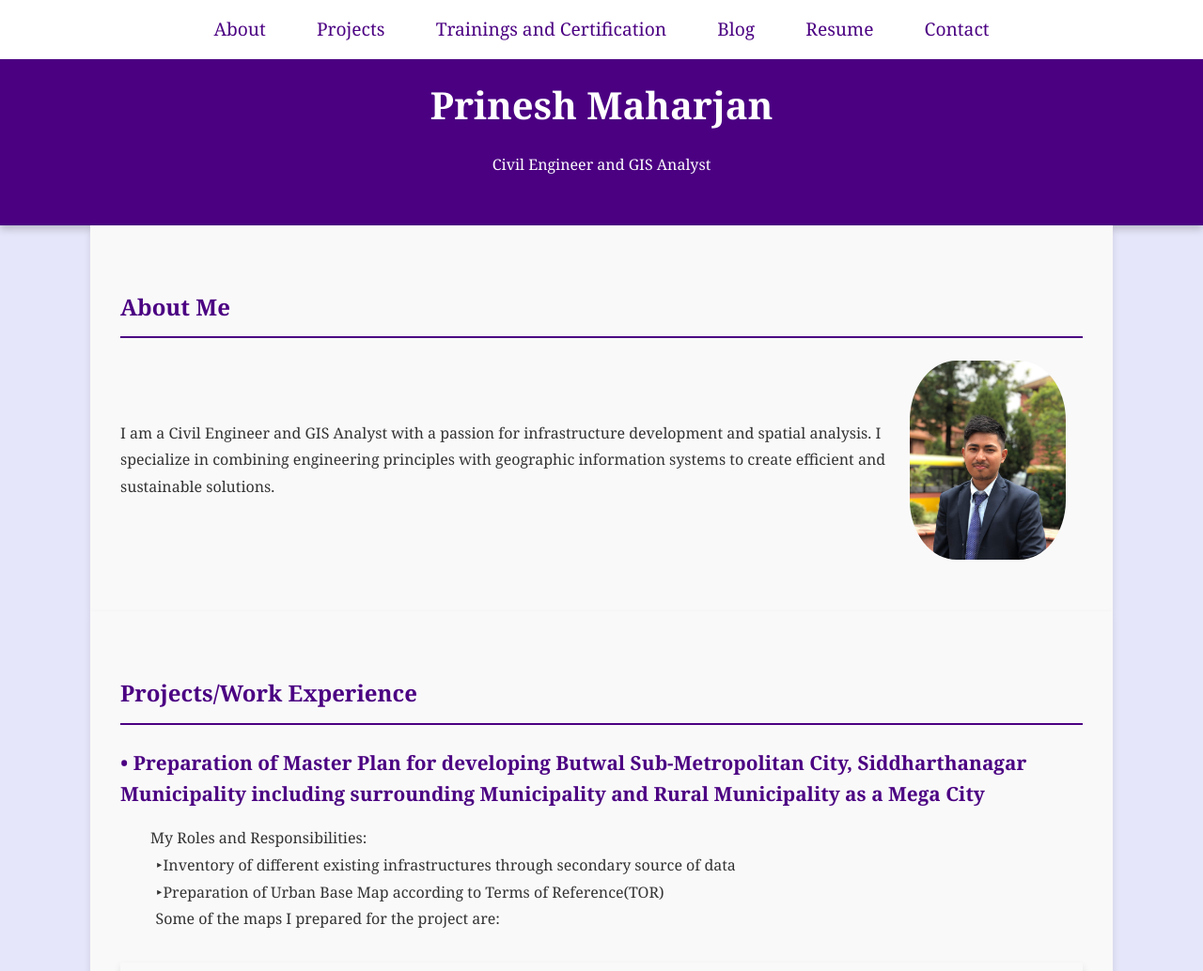
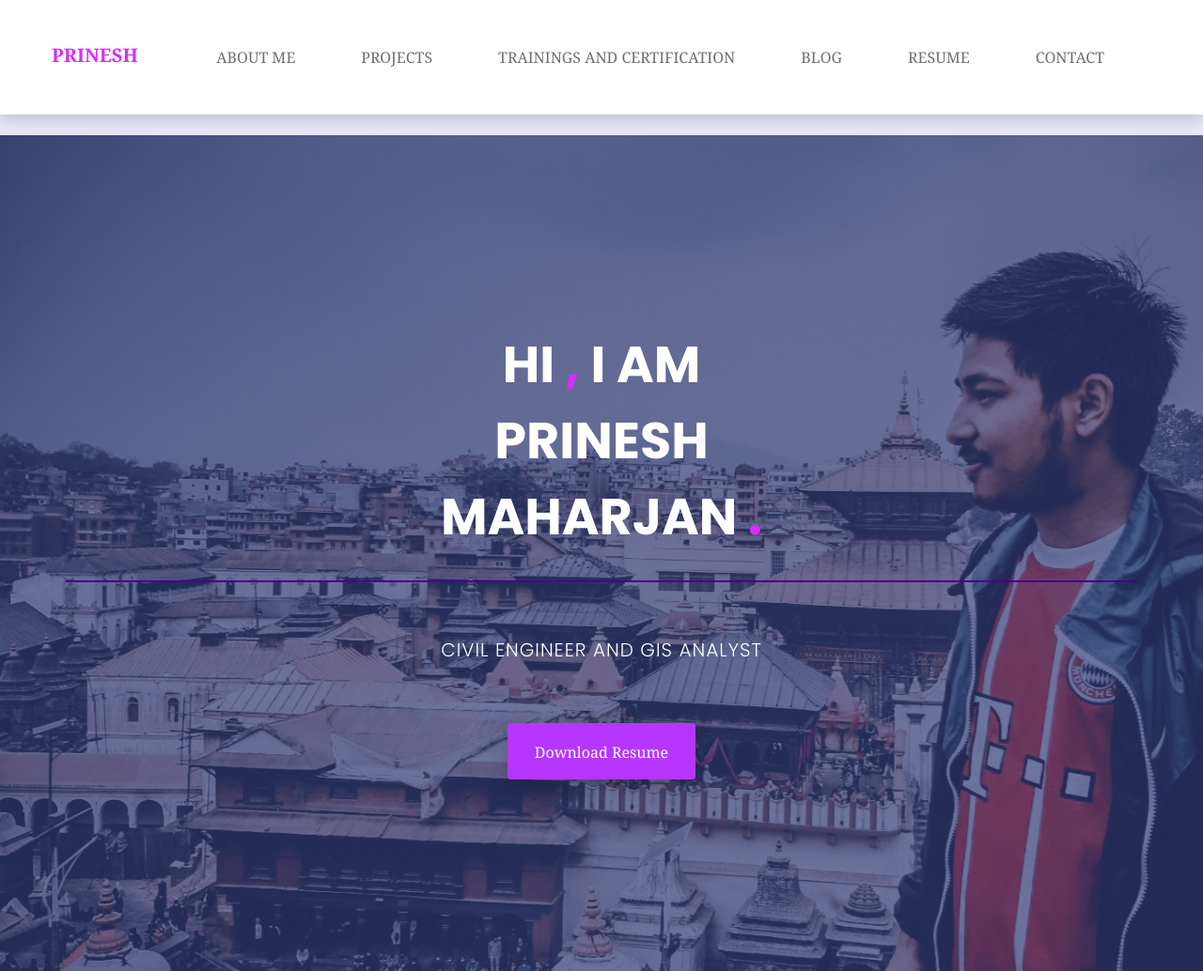
Before and after one commit to mhrznprinesh/Portfolio-Prinesh, a plain HTML site: page index.html in a window 1280 px wide. Shown: the top 1034 px of the page at 94% size. Drawn offline with Linux system fonts and the light colour scheme.

Commit message:
modifiedv3

```diff
--- a/index.html
+++ b/index.html
@@ -1,5 +1,119 @@
-<!DOCTYPE html>
-<html lang="en">
+<!doctype html>
+<html class="no-js" lang="en">
+
+    <head>
+        <!-- meta data -->
+        <meta charset="utf-8">
+        <meta http-equiv="X-UA-Compatible" content="IE=edge">
+        <meta name="viewport" content="width=device-width, initial-scale=1">
+        <!-- The above 3 meta tags *must* come first in the head; any other head content must come *after* these tags -->
+
+        <!--font-family-->
+		<link href="https://fonts.googleapis.com/css?family=Poppins:100,200,300,400,500,600,700,800,900&amp;subset=devanagari,latin-ext" rel="stylesheet">
+
+        <!-- title of site -->
+        <title>Prinesh Maharjan</title>
+
+        <!-- For favicon png -->
+		<link rel="shortcut icon" type="image/icon" href="img/title.PNG"/>
+
+        <!--font-awesome.min.css-->
+        <link rel="stylesheet" href="assets/css/font-awesome.min.css">
+
+		<!--flat icon css-->
+		<link rel="stylesheet" href="assets/css/flaticon.css">
+
+		<!--animate.css-->
+        <link rel="stylesheet" href="assets/css/animate.css">
+
+        <!--owl.carousel.css-->
+        <link rel="stylesheet" href="assets/css/owl.carousel.min.css">
+		<link rel="stylesheet" href="assets/css/owl.theme.default.min.css">
+
+        <!--bootstrap.min.css-->
+        <link rel="stylesheet" href="assets/css/bootstrap.min.css">
+
+		<!-- bootsnav -->
+		<link rel="stylesheet" href="assets/css/bootsnav.css" >
+
+        <!--style.css-->
+        <link rel="stylesheet" href="assets/css/style.css">
+
+        <!--responsive.css-->
+        <link rel="stylesheet" href="assets/css/responsive.css">
+
+        <!-- HTML5 shim and Respond.js for IE8 support of HTML5 elements and media queries -->
+        <!-- WARNING: Respond.js doesn't work if you view the page via file:// -->
+
+        <!--[if lt IE 9]>
+			<script src="https://oss.maxcdn.com/html5shiv/3.7.3/html5shiv.min.js"></script>
+			<script src="https://oss.maxcdn.com/respond/1.4.2/respond.min.js"></script>
+        <![endif]-->
+
+    </head>
+
+	<body>
+		<!--[if lte IE 9]>
+            <p class="browserupgrade">You are using an <strong>outdated</strong> browser. Please <a href="https://browsehappy.com/">upgrade your browser</a> to improve your experience and security.</p>
+        <![endif]-->
+
+		<!-- top-area Start -->
+		<header class="top-area">
+			<div class="header-area">
+				<!-- Start Navigation -->
+			    <nav class="navbar navbar-default bootsnav navbar-fixed dark no-background">
+
+			        <div class="container">
+
+			            <!-- Start Header Navigation -->
+			            <div class="navbar-header">
+			                <button type="button" class="navbar-toggle" data-toggle="collapse" data-target="#navbar-menu">
+			                    <i class="fa fa-bars"></i>
+			                </button>
+			                <a class="navbar-brand" href="index.html">prinesh</a>
+			            </div><!--/.navbar-header-->
+			            <!-- End Header Navigation -->
+
+			            <!-- Collect the nav links, forms, and other content for toggling -->
+			            <div class="collapse navbar-collapse menu-ui-design" id="navbar-menu">
+			                <ul class="nav navbar-nav navbar-right" data-in="fadeInDown" data-out="fadeOutUp">
+			                <li class=" smooth-menu active"></li>
+							            <li class="smooth-menu"><a href="#about">About Me</a></li>
+			                    <li class="smooth-menu"><a href="#project">Projects</a></li>
+			                    <li class="smooth-menu"><a href="#trainingandcertification">Trainings and Certification</a></li>
+			                    <li class="smooth-menu"><a href="#blog">Blog</a></li>
+			                    <li class="smooth-menu"><a href="#resume">Resume</a></li>
+			                    <li class="smooth-menu"><a href="#contact">contact</a></li>
+			                </ul><!--/.nav -->
+			            </div><!-- /.navbar-collapse -->
+			        </div><!--/.container-->
+			    </nav><!--/nav-->
+			    <!-- End Navigation -->
+			</div><!--/.header-area-->
+
+		    <div class="clearfix"></div>
+
+		</header><!-- /.top-area-->
+		<!-- top-area End -->
+
+		<!--welcome-hero start -->
+		<section id="welcome-hero" class="welcome-hero">
+			<div class="container">
+				<div class="row">
+					<div class="col-md-12 text-center">
+						<div class="header-text">
+							<h2>hi <span>,</span> i am <br> prinesh <br> maharjan <span>.</span>   </h2>
+							<p>civil engineer and gis analyst</p>
+							<a href="assets/download/browney.txt" download>download resume</a>
+						</div><!--/.header-text-->
+					</div><!--/.col-->
+				</div><!-- /.row-->
+			</div><!-- /.container-->
+
+		</section><!--/.welcome-hero-->
+		<!--welcome-hero end -->
+
+
 <head>
     <meta charset="UTF-8">
     <meta name="viewport" content="width=device-width, initial-scale=1.0">
@@ -7,24 +121,6 @@
     <link rel="stylesheet" href="styles.css">
     <link rel="icon" type="image/PNG" href="img/title.PNG">
 </head>
-<body>
-    <header>
-        <div class="header-container">
-
-            <div class="title">
-                <h1><center>Prinesh Maharjan</center></h1>
-                <p><center>Civil Engineer and GIS Analyst</center></p>
-            </div>
-        </div>
-    </header>
-    <nav>
-        <a href="#about">About</a>
-        <a href="#projects">Projects</a>
-        <a href="#trainingandcertification">Trainings and Certification</a>
-        <a href="#blog">Blog</a>
-        <a href="#resume">Resume</a>
-        <a href="#contact">Contact</a>
-    </nav>
     <section id="about" class="content">
       <div>
           <h2>About Me</h2>
--- a/styles.css
+++ b/styles.css
@@ -116,6 +116,7 @@ footer {
   nav {
       display: flex;
       flex-direction: column;
+      align-items: center;
   }
   nav a {
       margin: 10px 0;
```
